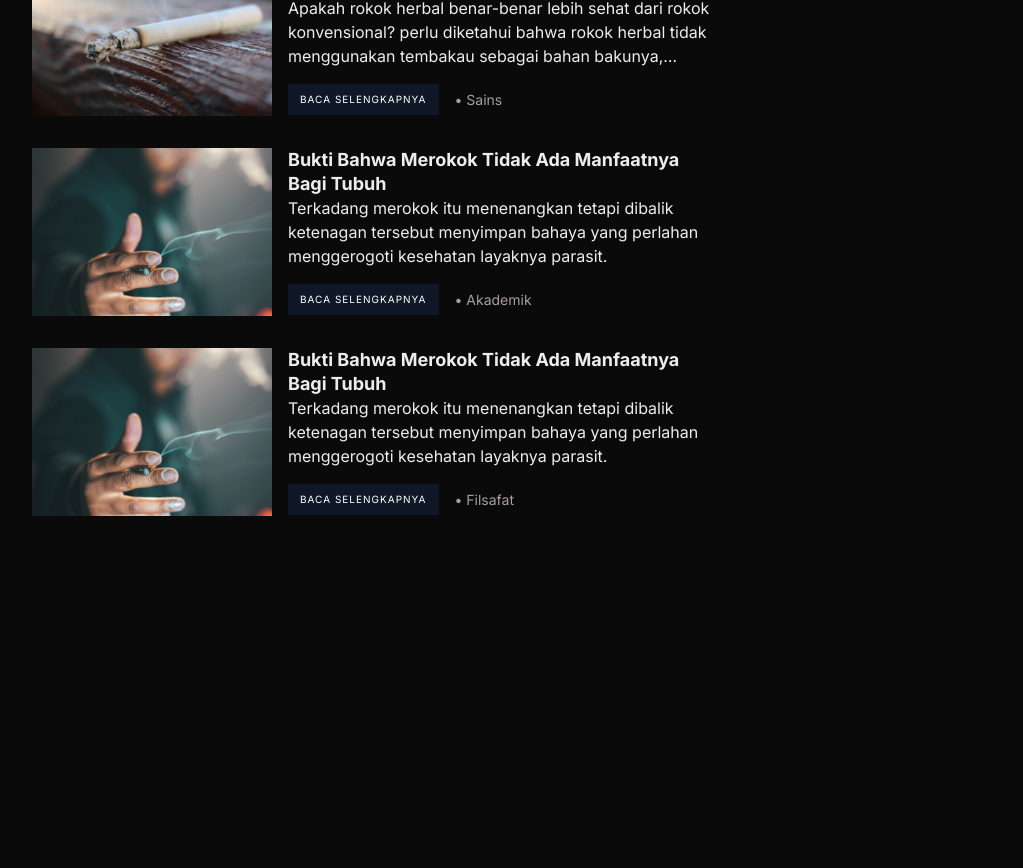
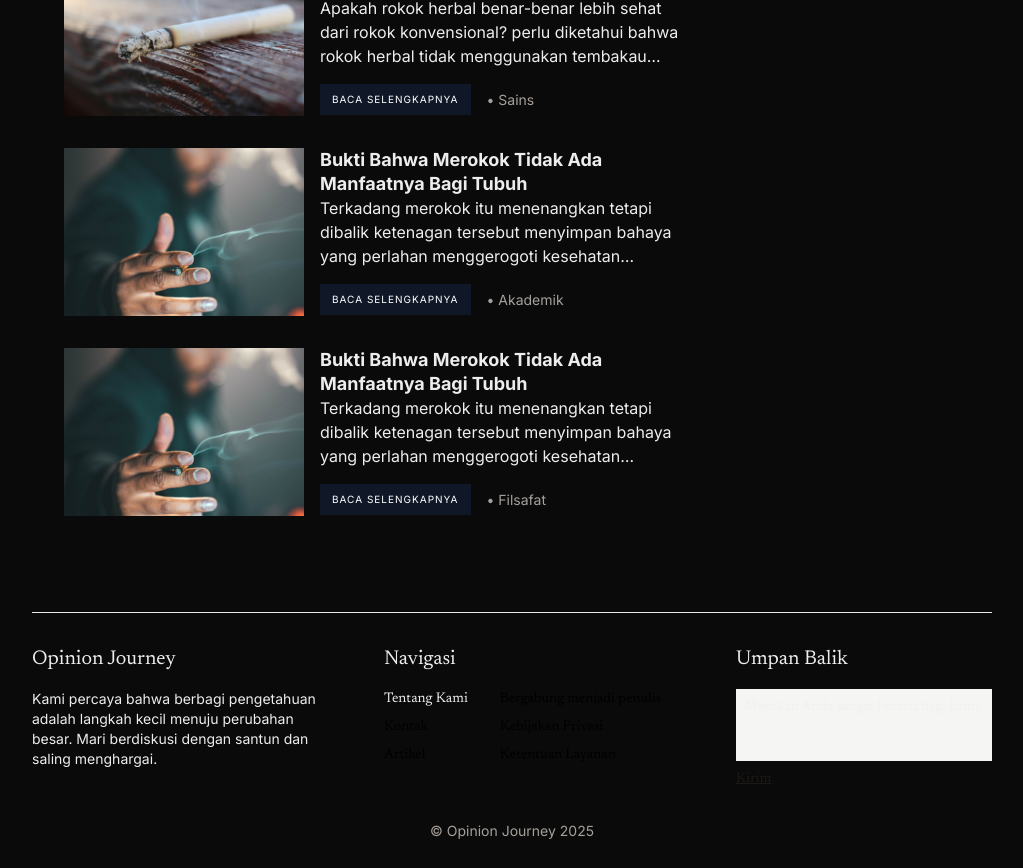
Before and after one commit to Javasrabni/Wassup.id, a Next.js app: page / in a window 1280 px wide. Shown: the part 758-1626 px from the top of the page, without its empty margins (128-1151 px from the left). Before the commit the page ends 1338 px from the top, so only its background shows below. Built offline with nearby package versions, Linux system fonts and the light colour scheme.

Commit message:
UP 0.0.8

```diff
--- a/src/app/api/article_comments/route.tsx
+++ b/src/app/api/article_comments/route.tsx
@@ -3,10 +3,36 @@ import Comment from "@/models/Comment";
 
 // POST
 export async function POST(request: Request) {
-  await connectDB();
-  const { articleSlug, comment } = await request.json();
-  await Comment.create({ articleSlug, comment });
-  return Response.json({ success: true });
+  try {
+    await connectDB();
+    const { articleSlug, comment } = await request.json();
+
+    if (!articleSlug || !comment) {
+      return Response.json(
+        {
+          success: false,
+          message: "Terjadi kesalahan server atau komentar tidak boleh kosong.",
+        },
+        { status: 400 }
+      );
+    }
+    await Comment.create({ articleSlug, comment });
+    return Response.json({ success: true });
+  } catch (error: any) {
+    if (error.name === "ValidationError") {
+      // error dari mongoose (misalnya melebihi maxlength)
+      return Response.json(
+        { success: false, message: error.message },
+        { status: 400 }
+      );
+    }
+
+    console.error("Error posting comment:", error);
+    return Response.json(
+      { success: false, message: "Terjadi kesalahan server" },
+      { status: 500 }
+    );
+  }
 }
 
 // GET
@@ -19,5 +45,7 @@ export async function GET(request: Request) {
   const comments = await Comment.find({ articleSlug }).sort({ createdAt: -1 });
 
   // Return only comment text array (sesuai kebutuhan komponen kamu)
-  return Response.json(comments.map((c) => ({comment: c.comment, date: c.createdAt})));
+  return Response.json(
+    comments.map((c) => ({ comment: c.comment, date: c.createdAt }))
+  );
 }
--- a/src/app/layout.tsx
+++ b/src/app/layout.tsx
@@ -6,6 +6,7 @@ import "./globals.css";
 import Navbar from "./partials/navbar";
 import Content from "./partials/content";
 import Sidebar from "./partials/sidebar";
+import Footer from "./partials/footer";
 
 const newsreader = Newsreader({
   subsets: ["latin"],
@@ -19,7 +20,8 @@ const inter = Inter({
 });
 export const metadata: Metadata = {
   title: "Wassup.id",
-  description: "Ngobrolin dunia ala gaya kita!, Tempat lo dapet kabar terkini, dibahas dengan cara paling santai. Nggak ribet, nggak kaku - karena berita tuh harusnya kayak ngobrol sama temen.",
+  description:
+    "Ngobrolin dunia ala gaya kita!, Tempat lo dapet kabar terkini, dibahas dengan cara paling santai. Nggak ribet, nggak kaku - karena berita tuh harusnya kayak ngobrol sama temen.",
 };
 
 export default function RootLayout({
@@ -29,21 +31,20 @@ export default function RootLayout({
 }>) {
   return (
     <html lang="id" className={`${newsreader.variable} ${inter.variable}`}>
-      <body
-        className={`antialiased`}
-      >
+      <body className={`antialiased`}>
         <Navbar />
-        <div className="w-full h-screen flex p-8">
+        <div className="w-full flex flex-col">
+          <div className="w-full max-w-[60rem] mx-auto p-8">
+            <Content>{children}</Content>
+          </div>
           <div className="w-full max-w-[60rem] mx-auto">
-            <Content>{children}</Content>
-
+            <Footer />
           </div>
         </div>
 
         <div className="flex md:hidden">
           <Sidebar />
         </div>
-
       </body>
     </html>
   );
--- a/src/app/partials/footer.tsx
+++ b/src/app/partials/footer.tsx
@@ -0,0 +1,66 @@
+import React from "react";
+import Link from "next/link";
+
+const Footer = () => {
+  return (
+    <div className="max-w-[60rem] w-full m-auto h-64 py-8 gap-8 flex flex-col border-t border-gray-200 ">
+      <div className="w-full h-full gap-16 flex flex-row items-center justify-between">
+        {/* Brand */}
+        <div className="shrink-0 flex flex-col gap-4 w-72 h-full">
+          <h1 className="text-xl ">Opinion Journey</h1>
+          <p className="text-sm">
+            Kami percaya bahwa berbagi pengetahuan adalah langkah kecil menuju
+            perubahan besar. Mari berdiskusi dengan santun dan saling
+            menghargai.
+          </p>
+        </div>
+
+        {/* Navigasi */}
+        <div className="shrink-0 flex flex-col gap-4 h-full w-72">
+          <h1 className="text-xl ">Navigasi</h1>
+
+          {/* LIST */}
+          <div className="flex flex-row gap-8 w-full text-sm">
+            <div className="flex flex-col gap-2">
+              <Link href={""} className="hover:text-stone-400">
+                Tentang Kami
+              </Link>
+              <Link href={""} className="text-black hover:text-stone-400">
+                Kontak
+              </Link>
+              <Link href={""} className="text-black hover:text-stone-400">
+                Artikel
+              </Link>
+            </div>
+            <div className="flex flex-col gap-2 text-black hover:text-stone-400 ">
+              <Link href={""} className="text-black hover:text-stone-400">
+                Bergabung menjadi penulis
+              </Link>
+              <Link href={""} className="text-black hover:text-stone-400">
+                Kebijakan Privasi
+              </Link>
+              <Link href={""} className="text-black hover:text-stone-400">
+                Ketentuan Layanan
+              </Link>
+            </div>
+          </div>
+        </div>
+
+        {/* FEED BACK */}
+        <div className="h-full w-72 flex flex-col gap-4">
+          <h1 className="text-xl">Umpan Balik</h1>
+          <div className="flex flex-col gap-2">
+            <textarea className="w-full h-full bg-stone-100 min-h-18 p-2 text-sm h-full resize-none" placeholder="Masukan Anda sangat berarti bagi kami." maxLength={350}/>
+            <button className="w-fit text-sm text-stone-900 underline hover:text-stone-400 cursor-pointer">Kirim</button>
+          </div>
+        </div>
+      </div>
+
+      <p className="text-center text-sm text-stone-400">
+        &copy; Opinion Journey {new Date().getFullYear()}
+      </p>
+    </div>
+  );
+};
+
+export default Footer;
--- a/src/app/partials/navbar.tsx
+++ b/src/app/partials/navbar.tsx
@@ -14,7 +14,7 @@ const Navbar = () => {
     return (
         <div className='w-full h-20 border-b-1 border-gray-200 flex items-center justify-center px-8'>
             <div className='max-w-[60rem] w-full flex items-center justify-between'>
-                <Link href={'/'}><h1 className='text-xl font-bold'>Wassup.id</h1></Link>
+                <Link href={'/'}><h1 className='text-xl font-bold'>Opinion Journey</h1></Link>
 
                 <span className={`${pathname == '/' ? 'hidden' : 'hidden sm:flex'}`}>
                     <SearchInput value={searchInputValue} onchange={setSearchInputValue} placeholder="Cari artikel ..." withButton={false} />
--- a/src/app/read/[category]/[slug]/page.tsx
+++ b/src/app/read/[category]/[slug]/page.tsx
@@ -110,7 +110,7 @@ async function ReadDetailArticle({ params }: ArticleParams) {
           </div>
 
           {/* SIDE FOOTER */}
-          <div className="pt-12 flex flex-col gap-4 max-w-[19rem]">
+          <div className="pt-12 flex flex-col gap-4 max-w-[19rem] shrink-0">
             {/* Komentar */}
             <div className="flex flex-col gap-2 mb-4">
               <h1 className="text-xl font-bold">
--- a/src/components/CommentBox.tsx
+++ b/src/components/CommentBox.tsx
@@ -41,6 +41,11 @@ const CommentBox = ({ slug }: { slug: string }) => {
 
       loadComments();
 
+      const data = await response.json()
+      if(!data.success){
+        alert(data.message)
+      }
+
       if (!response.ok) {
         console.log(response.statusText);
         alert("Terjadi kesalahan server.");
@@ -79,6 +84,7 @@ const CommentBox = ({ slug }: { slug: string }) => {
           className="w-full bg-stone-100 min-h-[10rem] p-4 resize-none"
           placeholder="Komentar kamu terkait topik ini ..."
           onChange={(v) => setTextAreaValue(v.target.value)}
+          maxLength={500}
           value={textAreaValue}
           />
         <button
--- a/src/models/Comment.ts
+++ b/src/models/Comment.ts
@@ -3,7 +3,7 @@ import mongoose from "mongoose";
 const CommentSchema = new mongoose.Schema(
   {
     articleSlug: { type: String, required: true},
-    comment: { type: String, required: true }
+    comment: { type: String, required: true, maxlength: [500, "Maksimal 500 kata, jangan memanipulasi dengan Inspect Element."]}
   },
   { timestamps: true }
 );
```
